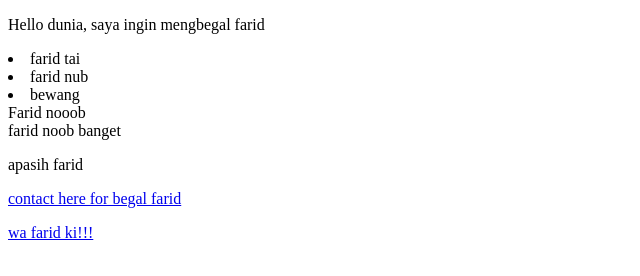
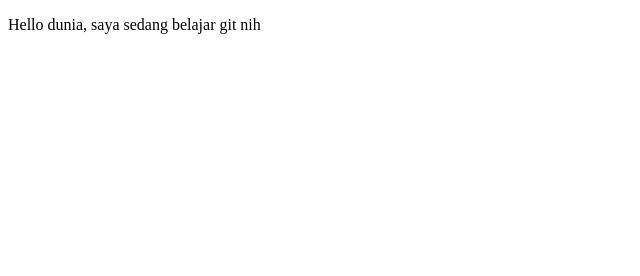
Before and after one commit to faris2000111/praktikumbaru, a plain HTML site: page index.html in a window 1280 px wide. Shown: the whole page, without its empty margins (0-640 px from the left). Drawn offline with Linux system fonts and the light colour scheme.

Commit message:
ditambahkan isi

```diff
--- a/index.html
+++ b/index.html
@@ -2,21 +2,9 @@
 <html>
 	<head>
 		<meta charset="utf-8">
-		<title>Belajar Git - Project 01</title>
-</head>
+		<title>Belajar Git - Project 1</title>
+	</head>
 	<body>
-	<p>Hello dunia, saya ingin mengbegal farid</p>
-	<li>farid tai</li>
-	<li>farid nub</li>
-		<li>bewang</li>
-		<header>Farid nooob
-		  <nav>farid noob banget
-		    <footer>
-		      <p>apasih farid</p>
-				<p><a href="mailto:e41212035@student.polije.ac.id">contact here for begal farid</a>			  </p>
-				<p><a href="https://api.whatsapp.com/send/?phone=6283846543760">wa farid ki!!!</a></p>
-		    </footer>
-		  </nav>
-		</header>
+		<p>Hello dunia, saya sedang belajar git nih</p>
 	</body>
 </html>
```
